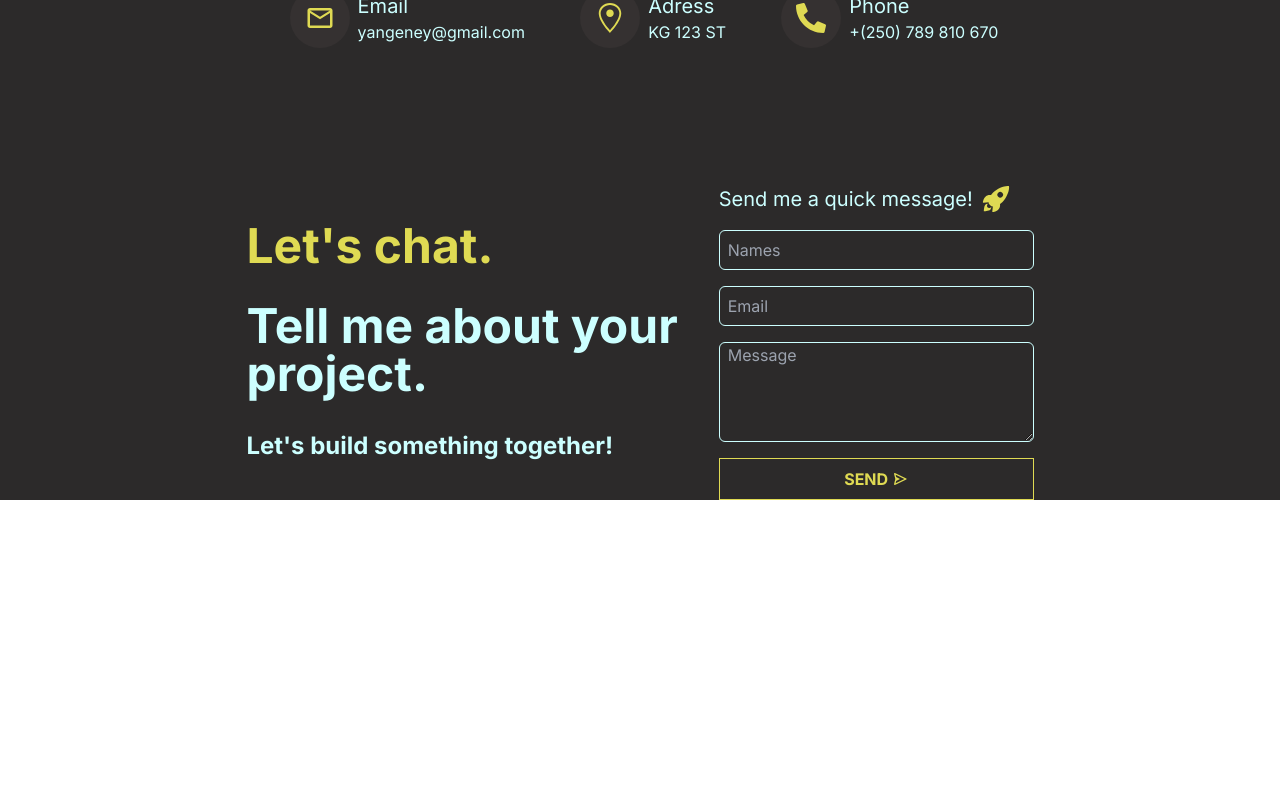
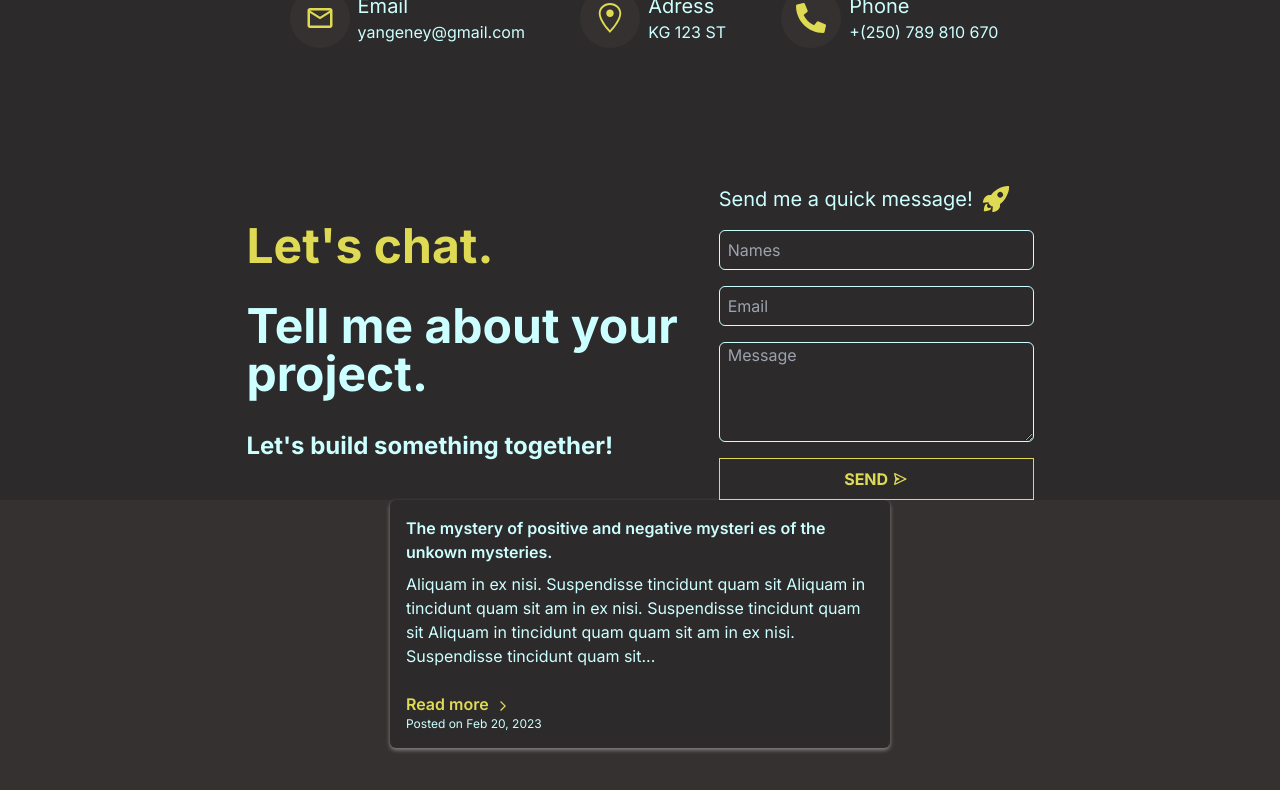
Before and after one commit to PatrickTUy/portfolio, a React (Create React App) app: page / in a window 1280 px wide. Shown: the part 3311-4101 px from the top of the page. Before the commit the page ends 3811 px from the top, so only its background shows below. Built offline with nearby package versions, Linux system fonts and the light colour scheme.

Commit message:
worked on blog details

```diff
--- a/src/App.jsx
+++ b/src/App.jsx
@@ -1,9 +1,11 @@
 import React from 'react';
+// import { BrowserRouter as Router, Route, Routes } from 'react-router-dom';
 import TopBar from './components/TopBar';
 import Home from './pages/Home';
 import About from './pages/About';
 import Work from './pages/Work';
 import Blog from './pages/Blog';
+import BlogPage from './pages/BlogPage';
 import Contact from './pages/Contact';
 
 function App() {
@@ -16,7 +18,9 @@ function App() {
         <Work />
         <Blog />
         <Contact />
+        <BlogPage />
       </div>
+
     </div>
   );
 }
--- /dev/null
+++ b/src/pages/BlogPage.jsx
@@ -0,0 +1,36 @@
+import React from 'react';
+import { MdArrowForwardIos } from 'react-icons/md';
+
+const BlogPage = () => {
+  return (
+    <div className="h-full w-full bg-primary">
+      <div className="w-fit h-fit mx-auto shadow-white drop-shadow-[0_2px_2px_rgba(255,255,255,0.41)]">
+        <div className="bg-dark flex flex-row rounded-md max-w-[500px] p-4">
+          <div></div>
+          <div className="flex flex-col">
+            <h1 className="font-nunito font-semibold text-white mb-2">
+              The mystery of positive and negative mysteri es of the unkown
+              mysteries.
+            </h1>
+            <p className="font-nunito mb-2 text-white text-opacity-60">
+              Aliquam in ex nisi. Suspendisse tincidunt quam sit Aliquam in
+              tincidunt quam sit am in ex nisi. Suspendisse tincidunt quam sit
+              Aliquam in tincidunt quam quam sit am in ex nisi. Suspendisse tincidunt quam sit...
+            </p>
+            <div className="flex flex-row gap-2 w-fit items-center mt-4">
+              <h2 className="text-yellow font-semibold text-base">Read more</h2>
+              <MdArrowForwardIos
+                color="#DFDA53"
+                size={12}
+                className="mt-[3px]"
+              />
+            </div>
+            <p className="text-xs text-white "> Posted on Feb 20, 2023</p>
+          </div>
+        </div>
+      </div>
+    </div>
+  );
+};
+
+export default BlogPage;
--- a/tailwind.config.js
+++ b/tailwind.config.js
@@ -3,7 +3,7 @@ module.exports = {
   theme: {
     extend: {
       screens: {
-        xs:'280px',
+        xs: '280px',
         sm: '375px',
         mmd: '600px',
         md: '800px',
@@ -13,10 +13,10 @@ module.exports = {
       },
       colors: {
         primary: '#353131',
-        dark:'#423C3C',
+        dark: '#2C2A2A',
         light: '#423C3C',
         yellow: '#DFDA53',
-        white:'#CCFFFFFF'
+        white: '#CCFFFFFF',
       },
       fontFamily: {
         inter: ['Inter'],
```
Also changed, not shown: src/Routes/MainRoutes.jsx (added, +13 -0 lines).
